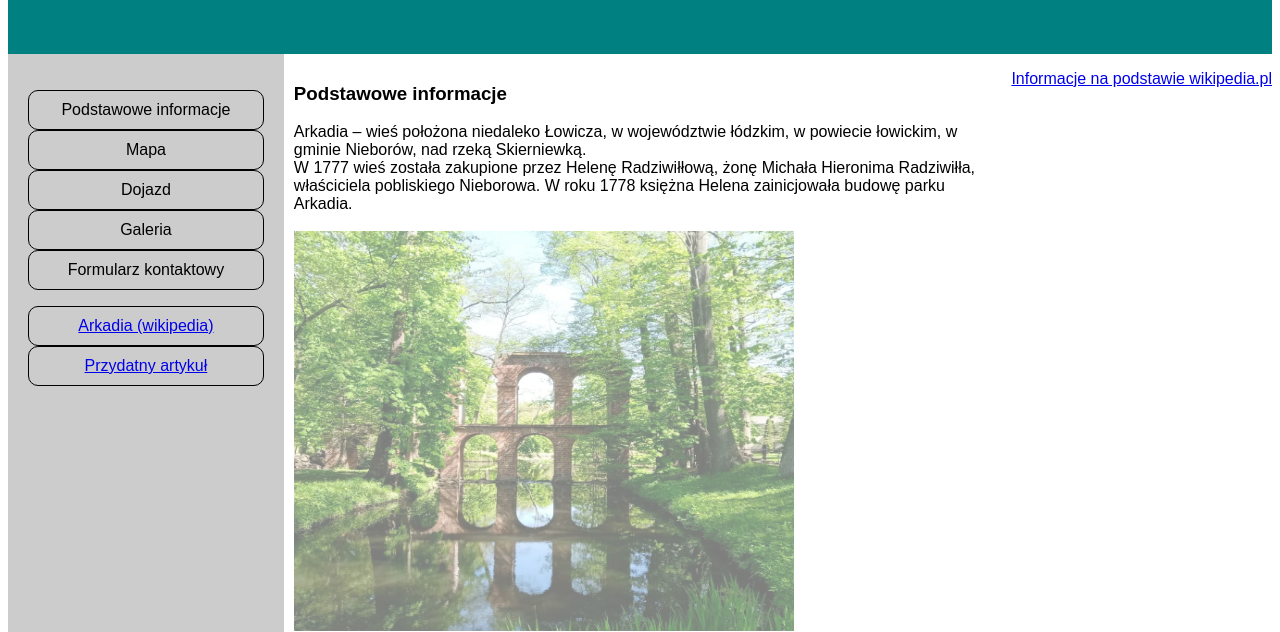
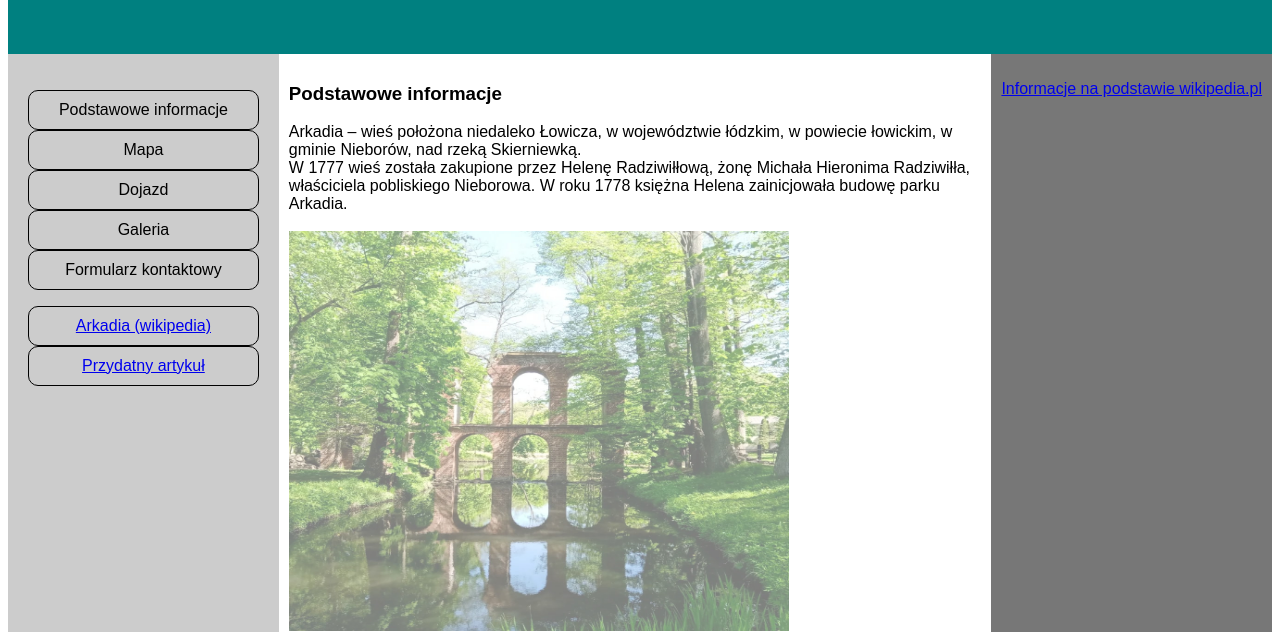
Before and after one commit to JennyKRK/HTML, a plain HTML site: page index.html in a window 1280 px wide. Shown: the part 168-800 px from the top of the page. Drawn offline with Linux system fonts and the light colour scheme.

Commit message:
Update index.html

```diff
--- a/index.html
+++ b/index.html
@@ -123,7 +123,7 @@
         </div>
 
     </article>
-    <p><a href="https://pl.wikipedia.org/wiki/Arkadia_(powiat_%C5%82owicki)">Informacje na podstawie wikipedia.pl</a></p></footer>
+    <footer><p><a href="https://pl.wikipedia.org/wiki/Arkadia_(powiat_%C5%82owicki)">Informacje na podstawie wikipedia.pl</a></p></footer>
 </section>
 
 <script>
```
